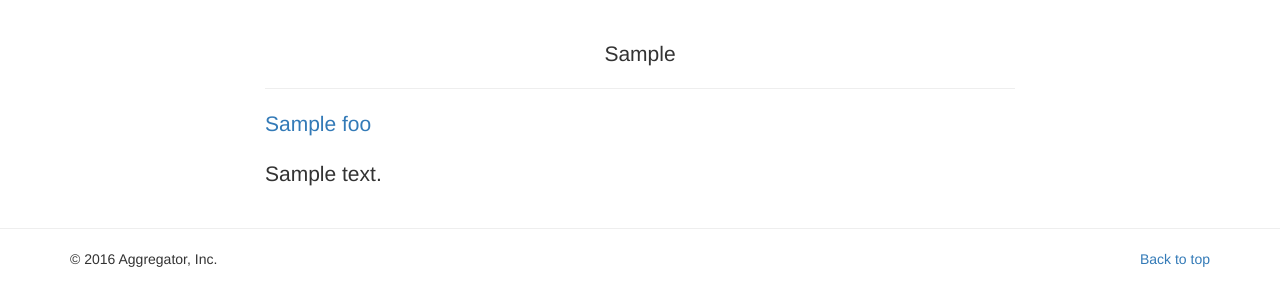
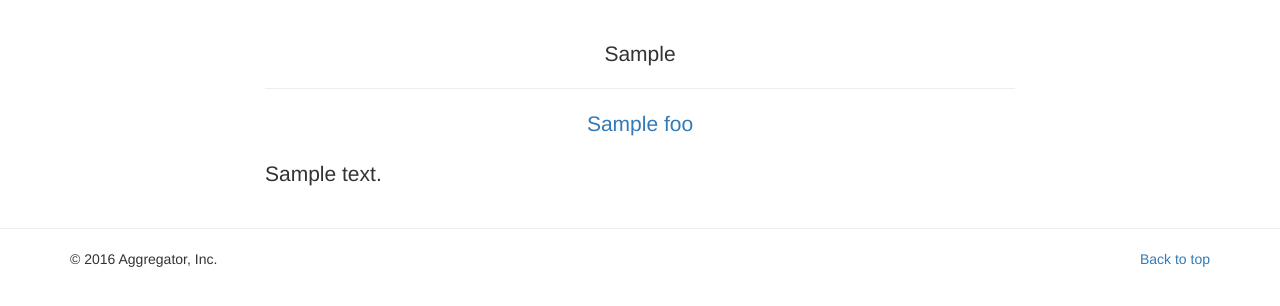
Before and after one commit to dmmeteo/trydjango18, a Django app: template templates/aggregator/parse.html in a window 1280 px wide. Shown: the part 50-356 px from the top of the page. Run offline with Django 3.2, Linux system fonts and the light colour scheme; the template is opened without the code that fills it: most values are stand-ins (such as "Sample title", 1, 10 or a date in 2020); parts of the project's set-up code (start-up, migrations or seed data) failed here and were passed over; some libraries are stand-ins or nearby versions.

Commit message:
Changed a template

```diff
--- a/aggregator/views.py
+++ b/aggregator/views.py
@@ -135,6 +135,7 @@ def update(request, doc_id):
     return render(request, 'aggregator/update.html', {'form': form})
 
 
+# The parse view is retrieving whole bunch of stuff from rss feeds
 def parse(request, doc_title):
     # Get a dict with values by means couchdb view
     response = db.view('subscriptions/source').rows
--- a/templates/aggregator/parse.html
+++ b/templates/aggregator/parse.html
@@ -6,10 +6,9 @@
             <h1 class="lead text-align-center">{{ items.0 }}</h1>
             <hr>
             {% for foo in source.entries %}
-                <h2 class="lead"><a href="{{ foo.link }}">{{ foo.title }}</a></h2>
+                <h2 class="lead text-align-center"><a href="{{ foo.link }}">{{ foo.title }}</a></h2>
                 <p class="lead">{{ foo.description }}</p>
             {% endfor %}
-
         </div>
     </div>
 {% endblock %}
```
Also changed, not shown: 1 other file.
